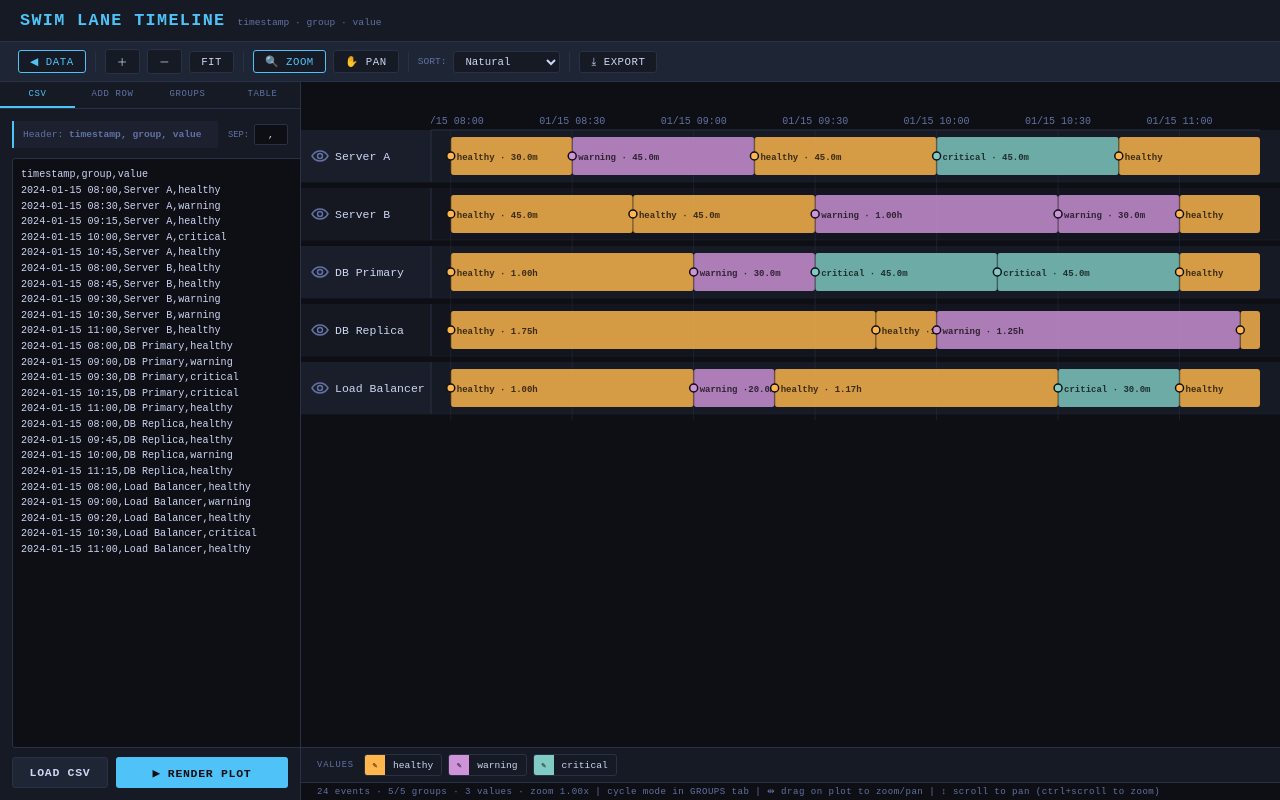
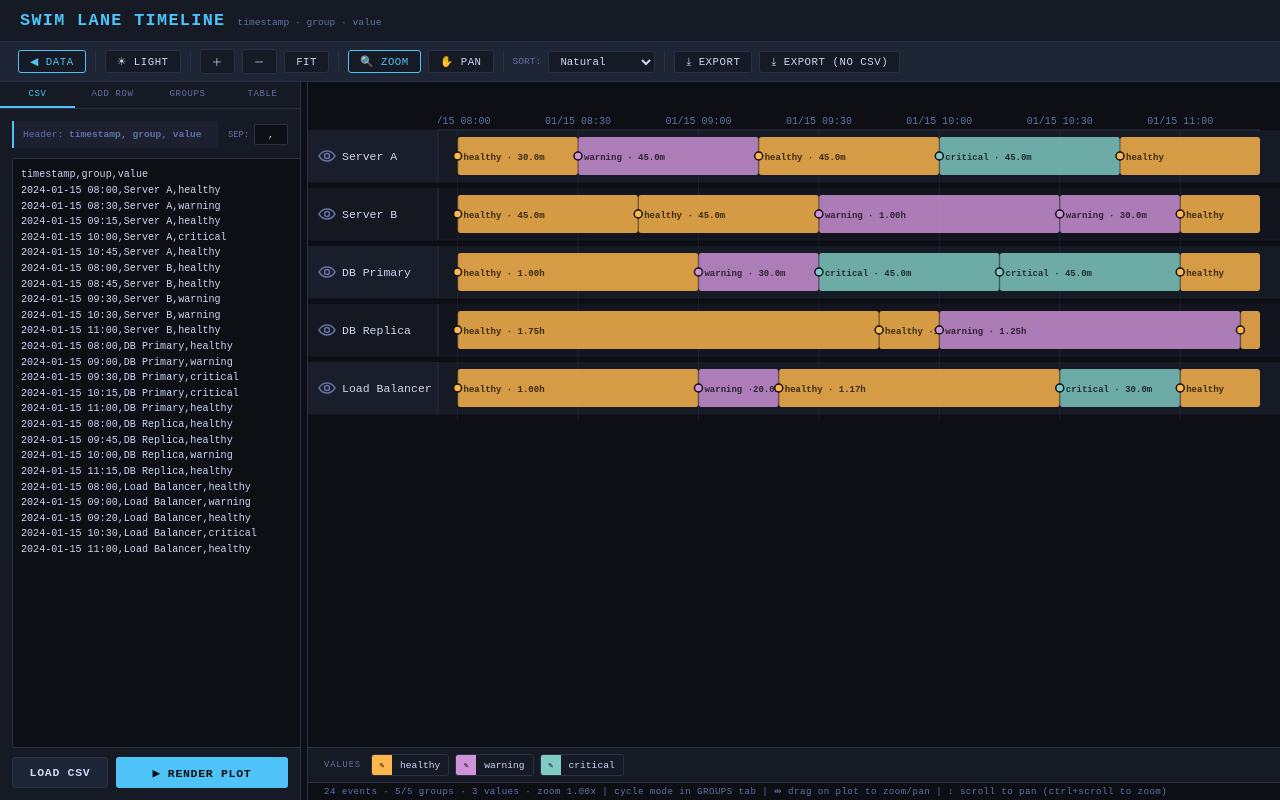
Before and after one commit to CJ-1981/swimlane-app, a React (Vite) app: page / in a window 1280 px wide. Built offline with nearby package versions, Linux system fonts and the light colour scheme.

Commit message:
feat: UI improvements (theme, resizable panel, custom scrollbar, export options)

```diff
--- a/src/swimlane_plot.jsx
+++ b/src/swimlane_plot.jsx
@@ -32,10 +32,16 @@ const SAMPLE_CSV = `timestamp,group,value
 2024-01-15 10:30,Load Balancer,critical
 2024-01-15 11:00,Load Balancer,healthy`;
 
-const s = {
+const darkTheme = {
   bg: "#0d0f14", surface: "#161a24", surface2: "#1e2535",
   border: "#2a3045", accent: "#4fc3f7", accent2: "#f06292",
   text: "#cdd6f4", muted: "#6272a4"
+};
+
+const lightTheme = {
+  bg: "#f8f9fa", surface: "#ffffff", surface2: "#f1f3f5",
+  border: "#dee2e6", accent: "#0288d1", accent2: "#c2185b",
+  text: "#212529", muted: "#6c757d"
 };
 
 function parseCSV(text, sep = ",") {
@@ -94,7 +100,7 @@ const LABEL_W = 130, AXIS_H = 40, LANE_H = 52, LANE_GAP = 6, PAD_TOP = 8, PAD_R
 const DIAMOND_SIZE = 10; // half-size of diamond
 
 // ── Diamond marker at a point (no span)
-function DiamondMarker({ cx, cy, size, col, onMouseMove, onMouseLeave }) {
+function DiamondMarker({ cx, cy, size, col, s, onMouseMove, onMouseLeave }) {
   const pts = `${cx},${cy - size} ${cx + size},${cy} ${cx},${cy + size} ${cx - size},${cy}`;
   return (
     <polygon points={pts} fill={col} stroke={s.bg} strokeWidth={1.5}
@@ -160,7 +166,7 @@ function checkDurFilter(durMs, filterStr) {
   return false;
 }
 
-function MultiSelect({ options, selected, onChange, placeholder }) {
+function MultiSelect({ options, selected, onChange, placeholder, s }) {
   const [open, setOpen] = useState(false);
   const [search, setSearch] = useState("");
   const ref = useRef(null);
@@ -248,6 +254,9 @@ export default function SwimLane(props) {
 }
 
 function SwimLaneInner(props) {
+  const [isDarkTheme, setIsDarkTheme] = useState(defaultState.isDarkTheme ?? true);
+  const [panelWidth, setPanelWidth] = useState(defaultState.panelWidth || 300);
+  const s = isDarkTheme ? darkTheme : lightTheme;
   const [csvText, setCsvText] = useState(defaultState.csvText || SAMPLE_CSV);
   const [csvSeparator, setCsvSeparator] = useState(defaultState.csvSeparator || ",");
   const [rows, setRows] = useState([]);
@@ -354,10 +363,10 @@ function SwimLaneInner(props) {
   useEffect(() => {
     if (window.INITIAL_SWIMLANE_STATE) return; // don't overwrite exported state
     const timer = setTimeout(() => {
-      persistState({ csvText, csvSeparator, colorMap, hiddenValues, hiddenGroups, groupModes, sortMode, customGroupOrder, starred });
+      persistState({ csvText, csvSeparator, colorMap, hiddenValues, hiddenGroups, groupModes, sortMode, customGroupOrder, starred, isDarkTheme, panelWidth });
     }, 500);
     return () => clearTimeout(timer);
-  }, [csvText, csvSeparator, colorMap, hiddenValues, hiddenGroups, groupModes, sortMode, customGroupOrder, starred]);
+  }, [csvText, csvSeparator, colorMap, hiddenValues, hiddenGroups, groupModes, sortMode, customGroupOrder, starred, isDarkTheme, panelWidth]);
 
   useEffect(() => {
     handleRender(!!window.INITIAL_SWIMLANE_STATE);
@@ -462,7 +471,7 @@ function SwimLaneInner(props) {
     setColorMap(m => ({ ...m, [pickerFor]: e.target.value }));
   }
 
-  function exportHTML() {
+  function exportHTML(includeCsv = true) {
     const isDev = !!document.querySelector('script[src*="@vite/client"]');
     if (isDev) {
       alert("Please run 'npm run build' and open dist/index.html to export an interactive HTML with your data.");
@@ -470,7 +479,7 @@ function SwimLaneInner(props) {
     }
 
     const stateToExport = {
-      csvText,
+      csvText: includeCsv ? csvText : "",
       csvSeparator,
       colorMap,
       hiddenValues,
@@ -478,7 +487,9 @@ function SwimLaneInner(props) {
       groupModes,
       sortMode,
       customGroupOrder,
-      starred
+      starred,
+      isDarkTheme,
+      panelWidth
     };
 
     // Collect only <script> and <style> tags from <head> — NOT the live rendered DOM.
@@ -630,6 +641,20 @@ ${headScripts}
         .highlight-pulse {
           animation: blink-highlight 0.8s ease-out 3;
         }
+        ::-webkit-scrollbar {
+          width: 8px;
+          height: 8px;
+        }
+        ::-webkit-scrollbar-track {
+          background: ${s.bg};
+        }
+        ::-webkit-scrollbar-thumb {
+          background: ${s.surface2};
+          border-radius: 4px;
+        }
+        ::-webkit-scrollbar-thumb:hover {
+          background: ${s.muted};
+        }
       `}</style>
       {/* Header */}
       <div style={{ padding: "11px 20px", background: s.surface, borderBottom: `1px solid ${s.border}`, display: "flex", alignItems: "baseline", gap: 12, flexShrink: 0 }}>
@@ -640,6 +665,8 @@ ${headScripts}
       {/* Toolbar */}
       <div style={{ display: "flex", gap: 7, alignItems: "center", padding: "7px 18px", background: s.surface2, borderBottom: `1px solid ${s.border}`, flexWrap: "wrap", flexShrink: 0 }}>
         <Btn onClick={() => setPanelOpen(p => !p)} accent>◀ DATA</Btn>
+        <div style={{ width: 1, height: 20, background: s.border, margin: "0 2px" }} />
+        <Btn onClick={() => setIsDarkTheme(d => !d)}>{isDarkTheme ? "☀ LIGHT" : "🌙 DARK"}</Btn>
         <div style={{ width: 1, height: 20, background: s.border, margin: "0 2px" }} />
         <Btn onClick={() => handleButtonZoom(1 / 1.6)}>＋</Btn>
         <Btn onClick={() => handleButtonZoom(1.6)}>－</Btn>
@@ -660,7 +687,8 @@ ${headScripts}
         {!window.INITIAL_SWIMLANE_STATE && (
           <>
             <div style={{ width: 1, height: 20, background: s.border, margin: "0 2px" }} />
-            <Btn onClick={exportHTML}>⤓ EXPORT</Btn>
+            <Btn onClick={() => exportHTML(true)}>⤓ EXPORT</Btn>
+            <Btn onClick={() => exportHTML(false)}>⤓ EXPORT (NO CSV)</Btn>
           </>
         )}
       </div>
@@ -670,7 +698,8 @@ ${headScripts}
 
         {/* Side Panel */}
         {panelOpen && (
-          <div style={{ width: 300, flexShrink: 0, background: s.surface, borderRight: `1px solid ${s.border}`, display: "flex", flexDirection: "column", overflow: "hidden" }}>
+          <>
+          <div style={{ width: panelWidth, flexShrink: 0, background: s.surface, borderRight: `1px solid ${s.border}`, display: "flex", flexDirection: "column", overflow: "hidden" }}>
             {/* Tabs */}
             <div style={{ display: "flex", borderBottom: `1px solid ${s.border}`, flexShrink: 0 }}>
               {["csv", "manual", "groups", "table"].map(tab => (
@@ -828,8 +857,8 @@ ${headScripts}
                 <div style={{ display: "flex", gap: 5, padding: 8, background: s.surface2, borderBottom: `1px solid ${s.border}` }}>
                   <input type="text" placeholder="ID" value={tableFilterId} onChange={e => setTableFilterId(e.target.value)} style={{ flex: "0.5", background: s.bg, border: `1px solid ${s.border}`, color: s.text, fontFamily: "monospace", fontSize: ".6rem", padding: "4px 2px", borderRadius: 2, outline: "none", minWidth: 0 }} />
                   <input type="text" placeholder="TIME" value={tableFilterTs} onChange={e => setTableFilterTs(e.target.value)} style={{ flex: 1, background: s.bg, border: `1px solid ${s.border}`, color: s.text, fontFamily: "monospace", fontSize: ".6rem", padding: "4px 2px", borderRadius: 2, outline: "none", minWidth: 0 }} />
-                  <MultiSelect options={allGroups} selected={tableFilterGroup} onChange={setTableFilterGroup} placeholder="GRP" />
-                  <MultiSelect options={allValues} selected={tableFilterValue} onChange={setTableFilterValue} placeholder="VAL" />
+                  <MultiSelect options={allGroups} selected={tableFilterGroup} onChange={setTableFilterGroup} placeholder="GRP" s={s} />
+                  <MultiSelect options={allValues} selected={tableFilterValue} onChange={setTableFilterValue} placeholder="VAL" s={s} />
                   <input type="text" placeholder="DUR" title={"Filter by duration.\nExamples:\n• >5 (greater than 5s)\n• <1h (less than 1 hour)\n• >=1.5d (greater or equal 1.5 days)\n• 10-20m (between 10 and 20 mins)\n• 30s (exactly 30s)"} value={tableFilterDur} onChange={e => setTableFilterDur(e.target.value)} style={{ flex: 1, background: s.bg, border: `1px solid ${s.border}`, color: s.text, fontFamily: "monospace", fontSize: ".6rem", padding: "4px 2px", borderRadius: 2, outline: "none", minWidth: 0 }} />
                   <input type="text" placeholder="DUR_BEF" title={"Filter by duration before.\nExamples:\n• >5\n• <1h\n• 10-20m\n• 30s"} value={tableFilterDurBefore} onChange={e => setTableFilterDurBefore(e.target.value)} style={{ flex: 1, background: s.bg, border: `1px solid ${s.border}`, color: s.text, fontFamily: "monospace", fontSize: ".6rem", padding: "4px 2px", borderRadius: 2, outline: "none", minWidth: 0 }} />
                 </div>
@@ -885,6 +914,34 @@ ${headScripts}
               </div>
             )}
           </div>
+          <div
+            onMouseDown={(e) => {
+              e.preventDefault();
+              const startX = e.clientX;
+              const startWidth = panelWidth;
+              document.body.style.cursor = "col-resize";
+              const handleMouseMove = (moveEvent) => {
+                const newWidth = Math.max(200, Math.min(startWidth + moveEvent.clientX - startX, 800));
+                setPanelWidth(newWidth);
+              };
+              const handleMouseUp = () => {
+                document.body.style.cursor = "default";
+                document.removeEventListener("mousemove", handleMouseMove);
+                document.removeEventListener("mouseup", handleMouseUp);
+              };
+              document.addEventListener("mousemove", handleMouseMove);
+              document.addEventListener("mouseup", handleMouseUp);
+            }}
+            style={{
+              width: 6,
+              cursor: "col-resize",
+              background: s.bg,
+              borderRight: `1px solid ${s.border}`,
+              flexShrink: 0,
+              zIndex: 10,
+            }}
+          />
+          </>
         )}
 
         {/* Chart area */}
@@ -985,7 +1042,7 @@ ${headScripts}
                         return (
                           <g key={i}>
                             <DiamondMarker
-                              cx={x1} cy={cy} size={DIAMOND_SIZE} col={col}
+                              cx={x1} cy={cy} size={DIAMOND_SIZE} col={col} s={s}
                               onMouseMove={e => { setTooltip({ ...tooltipData, isDiamond: true }); setTooltipPos({ x: e.clientX, y: e.clientY }); }}
                               onMouseLeave={() => setTooltip(null)}
                             />
```
